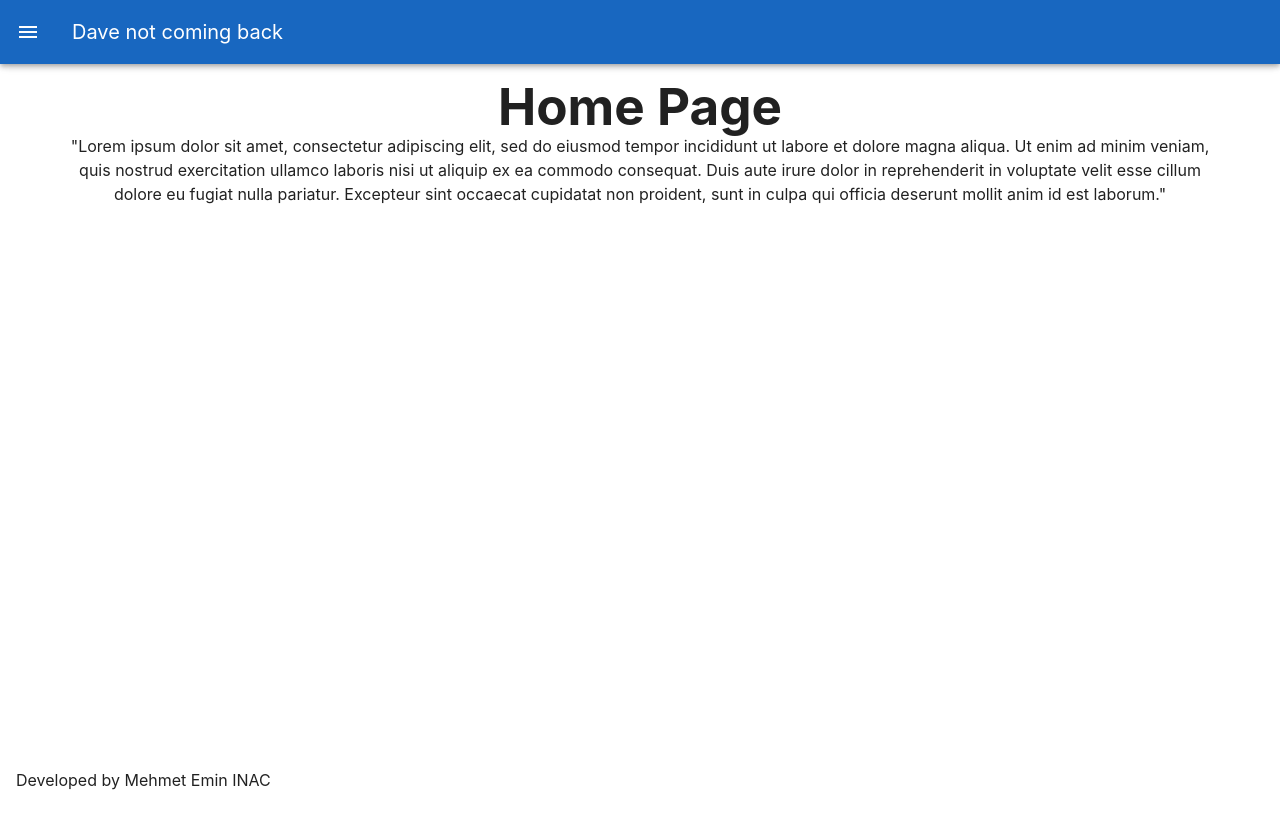
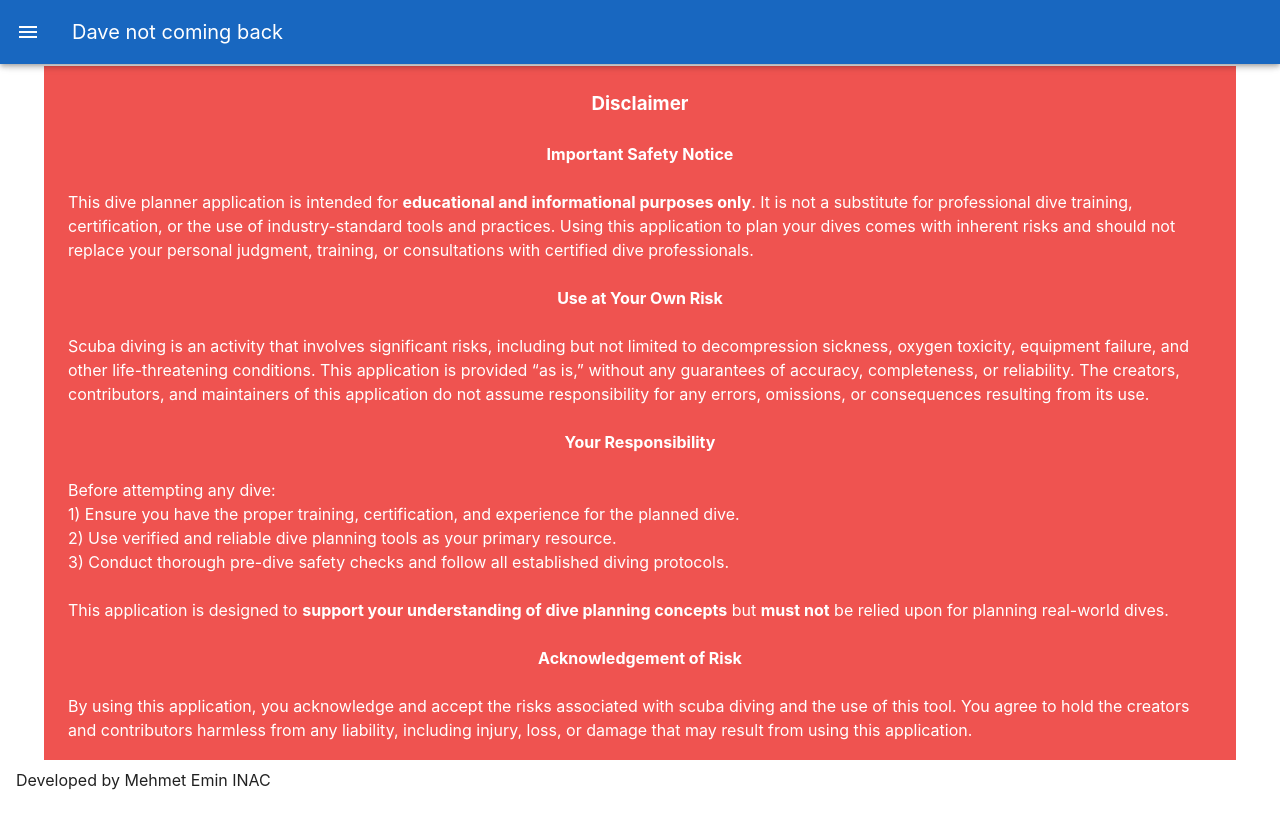
Before and after one commit to meinac/dave, a Vue app: page / in a window 1280 px wide. Shown: the top 828 px of the page. Built offline with nearby package versions, Linux system fonts and the light colour scheme.

Commit message:
Add disclaimer to homepage

```diff
--- a/src/components/Disclaimer.vue
+++ b/src/components/Disclaimer.vue
@@ -1,5 +1,86 @@
+<script>
+export default {
+  props: {
+    full: {
+      type: Boolean,
+      default: false
+    }
+  },
+  computed: {
+    textAlign() {
+      return this.full ? 'left' : 'center';
+    }
+  }
+}
+</script>
+
 <template>
-  <v-container>
-    <p><strong>Disclaimer:</strong> This calculation should only be used for educational purposes. <br/>Please use a proper dive planner tool.</p>
+  <v-container class="bg-red-lighten-1 pa-6">
+    <v-row>
+      <v-col cols="12">
+        <h3>Disclaimer</h3>
+      </v-col>
+    </v-row>
+    <v-row>
+      <v-col cols="12">
+        <h4>Important Safety Notice</h4>
+      </v-col>
+    </v-row>
+    <v-row>
+      <v-col cols="12">
+        <p :style='`text-align: ${textAlign};`'>
+          This dive planner application is intended for <strong>educational and informational purposes only</strong>. It is not a substitute for professional dive training, certification, or the use of industry-standard tools and practices. Using this application to plan your dives comes with inherent risks and should not replace your personal judgment, training, or consultations with certified dive professionals.
+        </p>
+      </v-col>
+    </v-row>
+    <v-row v-if="full">
+      <v-col cols="12">
+        <v-row>
+          <v-col cols="12">
+            <h4>Use at Your Own Risk</h4>
+          </v-col>
+        </v-row>
+        <v-row>
+          <v-col cols="12">
+            <p :style='`text-align: ${textAlign};`'>
+              Scuba diving is an activity that involves significant risks, including but not limited to decompression sickness, oxygen toxicity, equipment failure, and other life-threatening conditions. This application is provided “as is,” without any guarantees of accuracy, completeness, or reliability. The creators, contributors, and maintainers of this application do not assume responsibility for any errors, omissions, or consequences resulting from its use.
+            </p>
+          </v-col>
+        </v-row>
+        <v-row>
+          <v-col cols=12>
+            <h4>Your Responsibility</h4>
+          </v-col>
+        </v-row>
+        <v-row>
+          <v-col cols="12">
+            <p :style='`text-align: ${textAlign};`'>
+              Before attempting any dive:
+            </p>
+            <p :style='`text-align: ${textAlign};`'>
+              1) Ensure you have the proper training, certification, and experience for the planned dive.<br/>
+              2) Use verified and reliable dive planning tools as your primary resource.<br/>
+              3) Conduct thorough pre-dive safety checks and follow all established diving protocols.<br/>
+            </p>
+            <br/>
+            <p :style='`text-align: ${textAlign};`'>
+              This application is designed to <strong>support your understanding of dive planning concepts</strong> but <strong>must not</strong> be relied upon for planning real-world dives.
+            </p>
+          </v-col>
+        </v-row>
+        <v-row>
+          <v-col cols="12">
+            <h4>Acknowledgement of Risk</h4>
+          </v-col>
+        </v-row>
+        <v-row>
+          <v-col cols="12">
+            <p :style='`text-align: ${textAlign};`'>
+              By using this application, you acknowledge and accept the risks associated with scuba diving and the use of this tool. You agree to hold the creators and contributors harmless from any liability, including injury, loss, or damage that may result from using this application.
+            </p>
+          </v-col>
+        </v-row>
+      </v-col>
+    </v-row>
   </v-container>
 </template>
--- a/src/pages/HomePage.vue
+++ b/src/pages/HomePage.vue
@@ -1,6 +1,15 @@
+<script>
+import Disclaimer from '../components/Disclaimer.vue'
+
+export default {
+  components: {
+    Disclaimer
+  }
+}
+</script>
+
 <template>
-  <div>
-    <h1>Home Page</h1>
-    <p>"Lorem ipsum dolor sit amet, consectetur adipiscing elit, sed do eiusmod tempor incididunt ut labore et dolore magna aliqua. Ut enim ad minim veniam, quis nostrud exercitation ullamco laboris nisi ut aliquip ex ea commodo consequat. Duis aute irure dolor in reprehenderit in voluptate velit esse cillum dolore eu fugiat nulla pariatur. Excepteur sint occaecat cupidatat non proident, sunt in culpa qui officia deserunt mollit anim id est laborum."</p>
-  </div>
+  <v-row>
+    <Disclaimer full="true" />
+  </v-row>
 </template>
--- a/src/pages/NoDeco.vue
+++ b/src/pages/NoDeco.vue
@@ -44,13 +44,13 @@ export default {
   <v-row>
     <v-col cols="12">
       <v-row>
+        <Disclaimer />
+      </v-row>
+      <v-row>
         <v-container>
           <p>Enter the planned maximum depth to calculate the no-deco deep time.</p>
           <p>This calculation accounts for the descent(18 meters/min) duration but <strong>doesn't account for the ascent duration</strong>.</p>
         </v-container>
-      </v-row>
-      <v-row>
-        <Disclaimer />
       </v-row>
       <v-row>
         <v-col cols="3"/>
```
